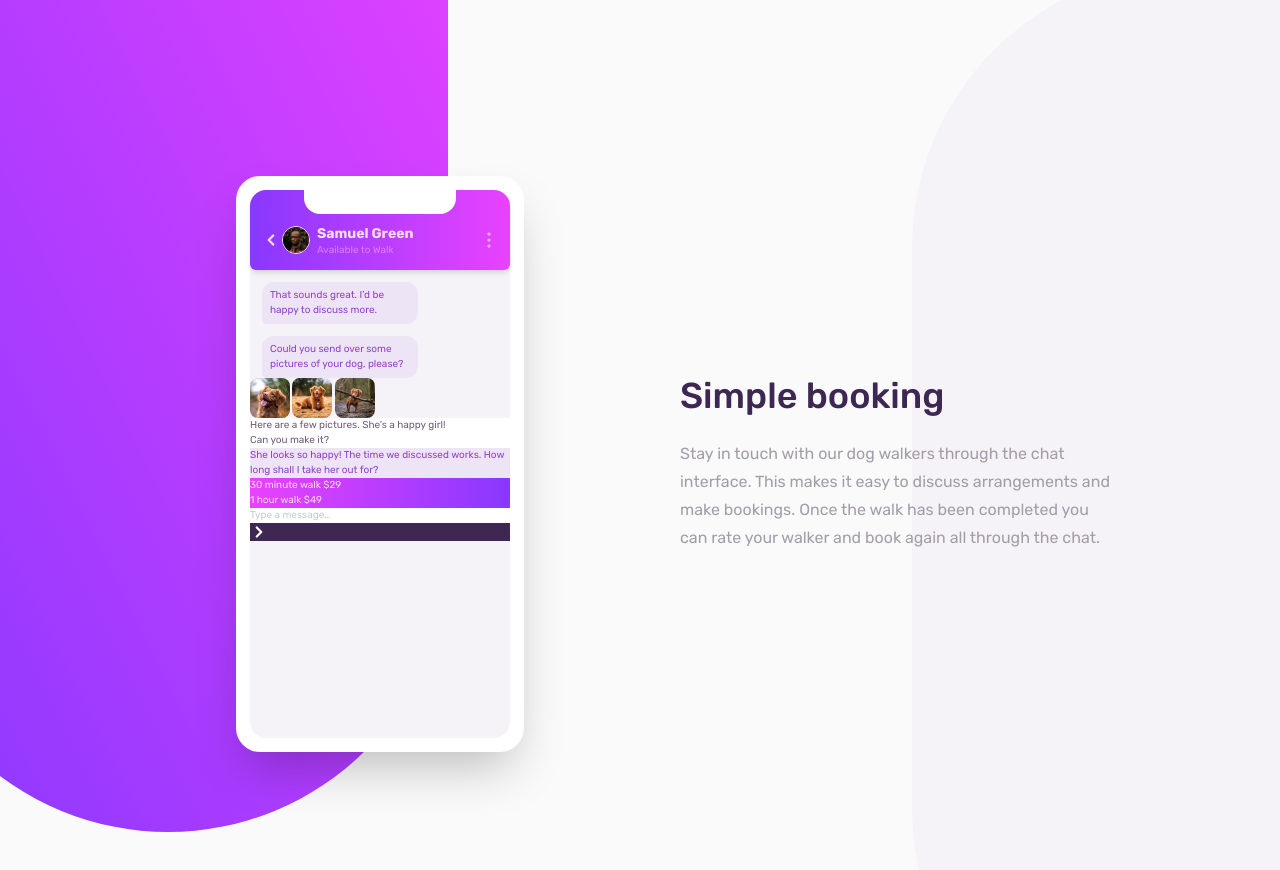
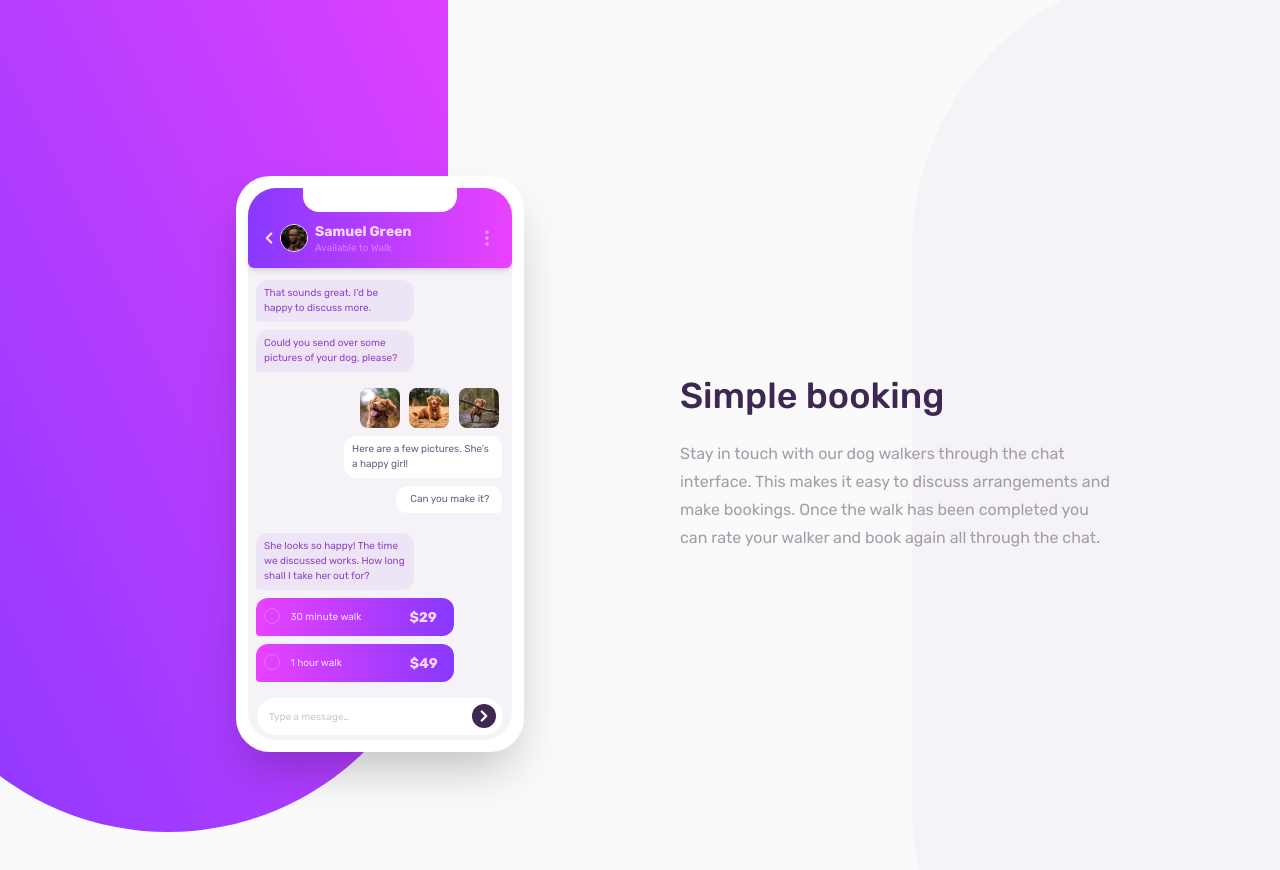
Before and after one commit to nooa-p/chat-app-css, a website: page index.html in a window 1280 px wide. Shown: the top 870 px of the page. Drawn offline with Linux system fonts and the light colour scheme; some icons are missing.

Commit message:
finished editing chat bubbles and interface

```diff
--- a/index.html
+++ b/index.html
@@ -44,15 +44,15 @@
       <div class="basis-full lg:basis-2/4">
         <!-- interface styling start -->
         <div
-          class="bg-white w-72 h-[576px] mx-auto rounded-3xl p-3.5 select-none shadow-2xl text-[10px]"
+          class="bg-white w-72 h-[576px] mx-auto rounded-[34px] p-3 select-none shadow-2xl text-[10px]"
         >
-          <div class="bg-[#F5F3F7] h-full rounded-2xl">
+          <div class="bg-[#F5F3F7] h-full rounded-[28px]">
             <div
               class="bg-white relative top-0 mx-auto h-6 w-7/12 rounded-b-2xl z-50"
             ></div>
             <!-- top bar styling start -->
             <div
-              class="bg-gradient-to-r from-[#8838FF] to-[#E942FF] relative -top-6 rounded-t-2xl rounded-b-md h-20 text-white shadow-md"
+              class="bg-gradient-to-r from-[#8838FF] to-[#E942FF] relative -top-6 rounded-t-[28px] rounded-b-md h-20 text-white shadow-md"
             >
               <?xml version="1.0" encoding="UTF-8"?>
               <svg
@@ -115,20 +115,25 @@
               </svg>
             </div>
             <!-- top bar styling end -->
-            <div class="bg-[#ede4f5] text-[#9241C8] w-3/5 relative -top-3 left-3 p-1.5 pl-2 rounded-xl rounded-bl">That sounds great. I’d be happy to discuss more.</div>
-            <div class="bg-[#ede4f5] text-[#9241C8] w-3/5 relative left-3 p-1.5 pl-2 rounded-xl rounded-bl">Could you send over some pictures of your dog, please?</div>
-            <div>
-              <img src="images/dog-image-1.jpg" alt="" class="inline-block w-10 rounded-lg">
-              <img src="images/dog-image-2.jpg" alt="" class="inline-block w-10 rounded-lg">
-              <img src="images/dog-image-3.jpg" alt="" class="inline-block w-10 rounded-lg">
+            <div class="bg-[#ede4f5] text-[#9241C8] w-3/5 relative -top-3 left-2 p-1.5 pl-2 rounded-xl rounded-bl">That sounds great. I’d be happy to discuss more.</div>
+            <div class="bg-[#ede4f5] text-[#9241C8] w-3/5 relative -top-1 left-2 p-1.5 pl-2 rounded-xl rounded-bl">Could you send over some pictures of your dog, please?</div>
+            <div class="flex w-3/5 justify-evenly relative left-[102px] top-3">
+              <img src="images/dog-image-1.jpg" alt="" class="w-10 rounded-lg">
+              <img src="images/dog-image-2.jpg" alt="" class="w-10 rounded-lg">
+              <img src="images/dog-image-3.jpg" alt="" class="w-10 rounded-lg">
             </div>
-            <div class="bg-white text-[#6E5D7E]">Here are a few pictures. She’s a happy girl!</div>
-            <div class="bg-white text-[#6E5D7E]">Can you make it?</div>
-            <div class="bg-[#ede4f5] text-[#9241C8]">She looks so happy! The time we discussed works. How long shall I take her out for?</div>
-            <div class="bg-gradient-to-r to-[#8838FF] from-[#E942FF] text-[#ffdaff]">30 minute walk $29</div>
-            <div class="bg-gradient-to-r to-[#8838FF] from-[#E942FF] text-[#ffdaff]">1 hour walk $49</div>
-            <div class="bg-white text-[#C6CACD]">Type a message…
-              <div class="bg-[#3E2753]">
+            <div class="bg-white text-[#6E5D7E] w-3/5 rounded-xl rounded-br relative top-5 left-24 p-1.5 pl-2">Here are a few pictures. She’s a happy girl!</div>
+            <div class="bg-white text-[#6E5D7E] w-2/5 rounded-xl rounded-br relative top-7 left-[148px] p-1.5 pl-2 text-center">Can you make it?</div>
+            <div class="bg-[#ede4f5] text-[#9241C8] w-3/5 relative top-12 left-2 p-1.5 pl-2 rounded-xl rounded-bl">She looks so happy! The time we discussed works. How long shall I take her out for?</div>
+            <div class="bg-gradient-to-r to-[#8838FF] from-[#E942FF] text-[#ffdaff] rounded-xl rounded-bl w-9/12 relative top-14 left-2 p-2">
+              <div class="inline-block rounded-full w-4 h-4 border border-[#E570FF] relative top-0.5"></div>
+              <span class="inline-block relative -top-0.5 left-2">30 minute walk</span><span class="text-sm font-bold inline-block relative left-14">$29</span></div>
+              <div class="bg-gradient-to-r to-[#8838FF] from-[#E942FF] text-[#ffdaff] rounded-xl rounded-bl w-9/12 relative top-16 left-2 p-2">
+                <div class="inline-block rounded-full w-4 h-4 border border-[#E570FF] relative top-0.5"></div>
+                <span class="inline-block relative -top-0.5 left-2">1 hour walk</span><span class="text-sm font-bold inline-block relative left-[76px]">$49</span></div>
+            <div class="bg-white text-[#C6CACD] relative top-20 w-[246px] mx-auto rounded-full p-1">
+              <span class="inline-block relative -top-1.5 left-2">Type a message…</span>
+              <div class="bg-[#3E2753] inline-block rounded-full relative h-[24px] w-[24px] left-32 top-0.5">
             <?xml version="1.0" encoding="UTF-8"?><svg
               width="18px"
               height="18px"
@@ -137,6 +142,7 @@
               fill="none"
               xmlns="http://www.w3.org/2000/svg"
               color="#ffffff"
+              class="ml-[3px] mt-[3px]"
             >
               <path
                 d="M9 6L15 12L9 18"
```
Also changed, not shown: css/output.css.
